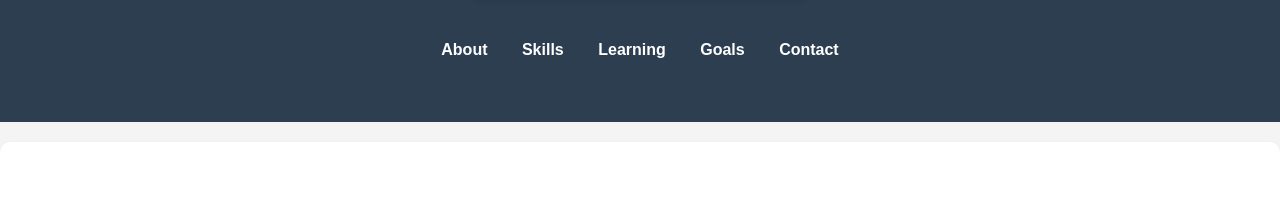
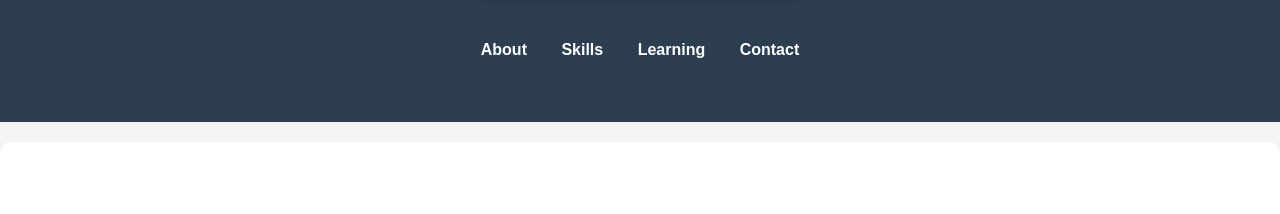
Before and after one commit to sannaankundi/mywebsite, a plain HTML site: page index.html in a window 1280 px wide. Shown: the part 268-482 px from the top of the page. Drawn offline with Linux system fonts and the light colour scheme.

Commit message:
Update index.html

```diff
--- a/index.html
+++ b/index.html
@@ -18,7 +18,6 @@
                     <li><a href="#about">About</a></li>
                     <li><a href="#skills">Skills</a></li>
                     <li><a href="#learning">Learning</a></li>
-                    <li><a href="#goals">Goals</a></li>
                     <li><a href="#contact">Contact</a></li>
                 </ul>
             </nav>
```
